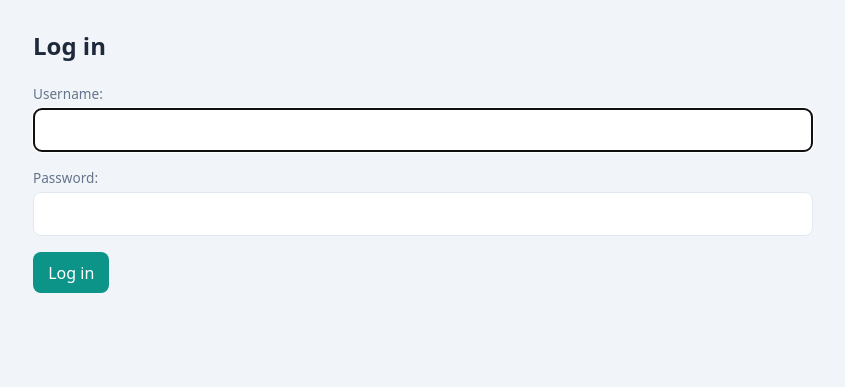
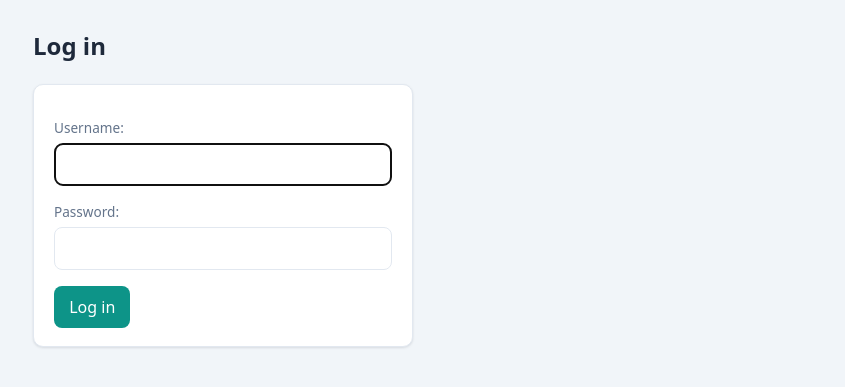
Before and after one commit to mutuiris/ratiba, a Django app: page /login/ in a window 1280 px wide. Shown: the part 56-443 px from the top of the page, without its empty margins (217-1062 px from the left). Run offline with Django 5.2, Linux system fonts and the light colour scheme.

Commit message:
Refactor login template to improve layout and styling

```diff
--- a/clinic/templates/clinic/login.html
+++ b/clinic/templates/clinic/login.html
@@ -2,9 +2,11 @@
 {% block title %}Log in{% endblock %}
 {% block content %}
   <h1>Log in</h1>
-  <form method="post">
-    {% csrf_token %}
-    {{ form.as_p }}
-    <button type="submit">Log in</button>
-  </form>
+  <div class="card" style="max-width:380px">
+    <form method="post">
+      {% csrf_token %}
+      {{ form.as_p }}
+      <button type="submit">Log in</button>
+    </form>
+  </div>
 {% endblock %}
```
